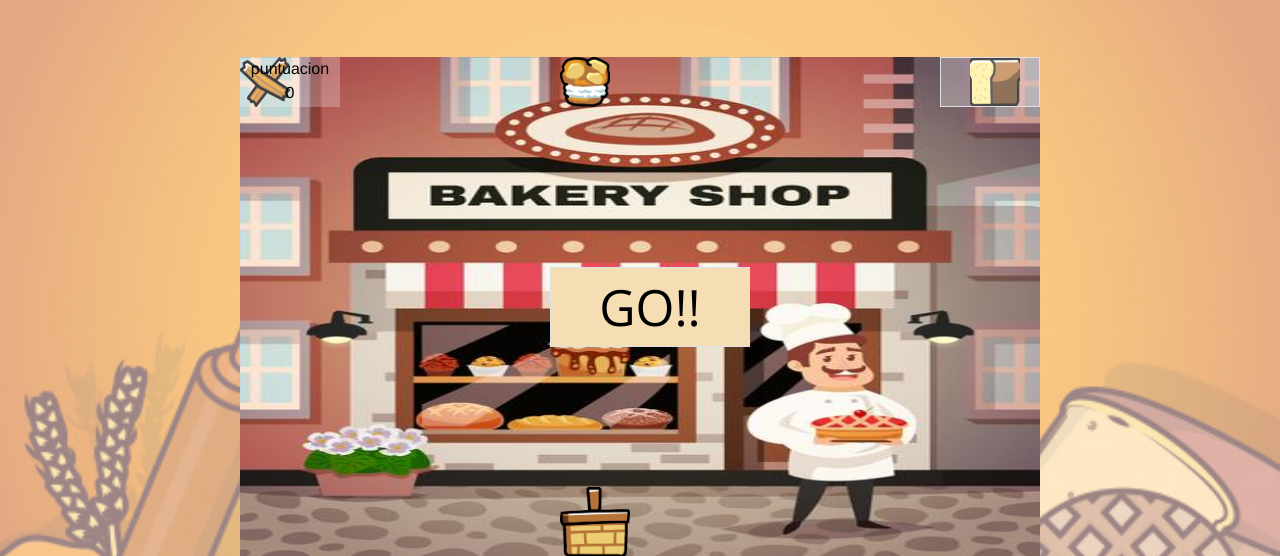
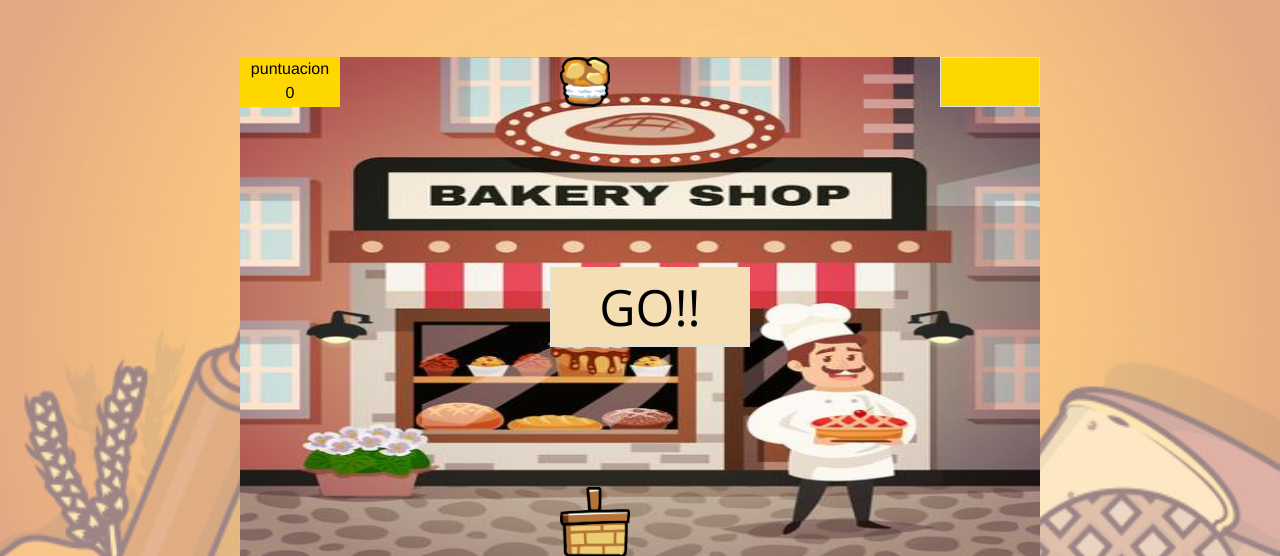
Before and after one commit to aplazuelob99/projecte2.github.io, a PHP site: page /Juegos/cesta.php in a window 1280 px wide. Shown: the part 82-638 px from the top of the page. Run offline with PHP 8.4, Linux system fonts and the light colour scheme.

Commit message:
cambio color puntuacion y contador

```diff
--- a/Juegos/styles/csscesta.css
+++ b/Juegos/styles/csscesta.css
@@ -65,7 +65,7 @@ body{
 
 #contador{
     left: 700px;
-    background-color: rgba(255, 255, 255, 0.288);
+    background-color:gold;
     position: absolute;
     width: 100px;
     height: 50px;
@@ -79,7 +79,7 @@ body{
 #puntuacion{
 
     left: 0;
-    background-color: rgba(255, 255, 255, 0.247);
+    background-color: gold;
     width: 100px;
     height: 50px;
     top: 0px;
```
